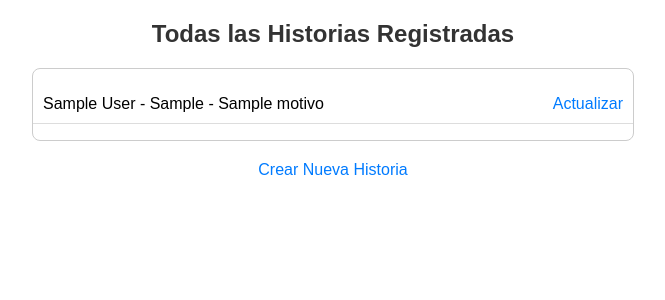
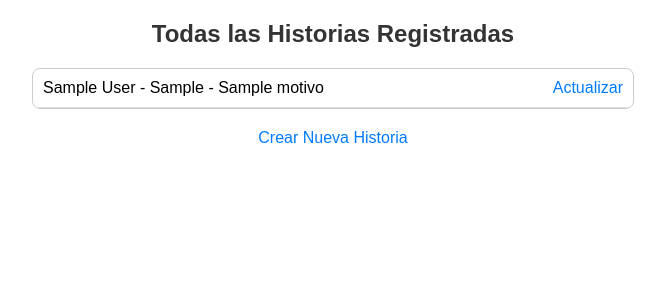
Before and after one commit to Franisis/Arqueso, a Django app: template rasi/rasi/templates/all_histories.html in a window 1280 px wide. Shown: the top 300 px of the page, without its empty margins (307-972 px from the left). Run offline with Django 4.2, Linux system fonts and the light colour scheme; the template is opened without the code that fills it: most values are stand-ins (such as "Sample title", 1, 10 or a date in 2020).

Commit message:
para que se vea lindas las historias

```diff
--- a/rasi/rasi/templates/all_histories.html
+++ b/rasi/rasi/templates/all_histories.html
@@ -28,6 +28,7 @@
         ul {
             list-style: none;
             padding: 0;
+            margin: 0;
         }
 
         li {
@@ -35,6 +36,7 @@
             border-bottom: 1px solid #ddd;
             display: flex;
             justify-content: space-between;
+            align-items: center;
         }
 
         a {
```
